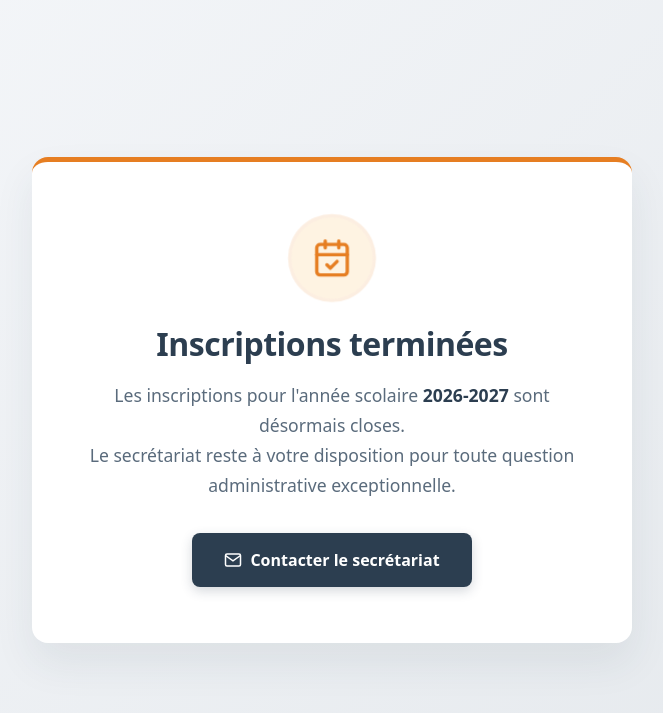
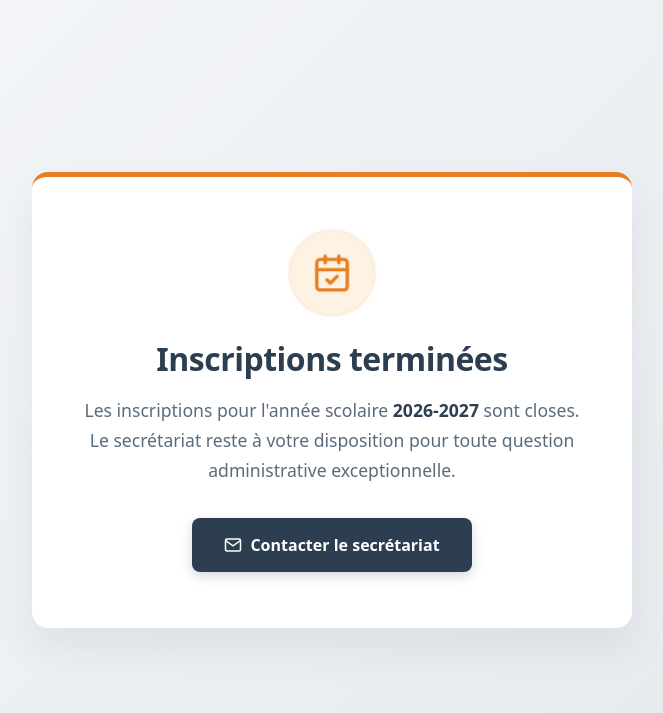
Before and after one commit to ouedraogojeanpascal272-droid/lymaosite, a Django app: page /inscriptions/ in a window 1280 px wide. Shown: the top 713 px of the page, without its empty margins (308-971 px from the left). Run offline with Django 5.2, Linux system fonts and the light colour scheme.

Commit message:
Update closure message for 2026-2027 inscriptions

```diff
--- a/templates/core/inscriptions.html
+++ b/templates/core/inscriptions.html
@@ -156,7 +156,7 @@
         <h1>Inscriptions terminées</h1>
 
         <p>
-            Les inscriptions pour l'année scolaire <strong>2026-2027</strong> sont désormais closes.<br>
+            Les inscriptions pour l'année scolaire <strong>2026-2027</strong> sont closes.<br>
             Le secrétariat reste à votre disposition pour toute question administrative exceptionnelle.
         </p>
 
```
